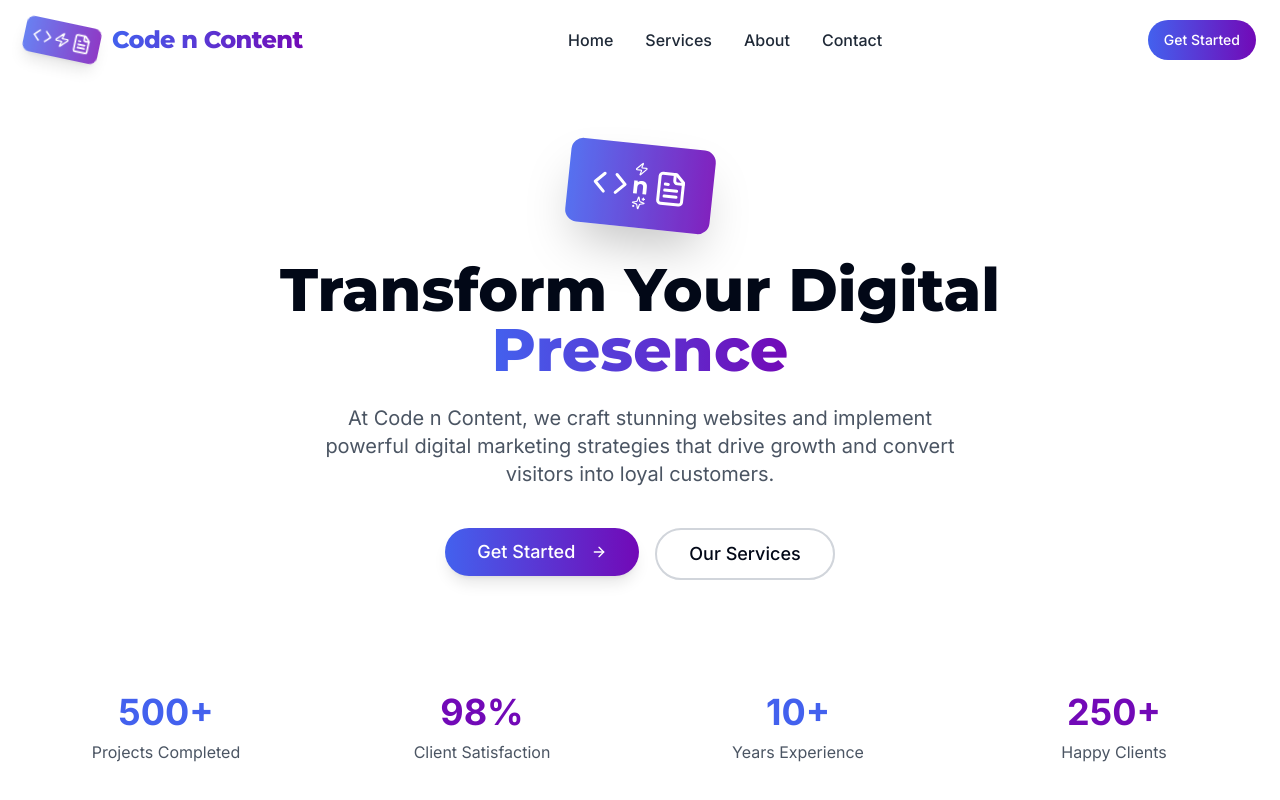
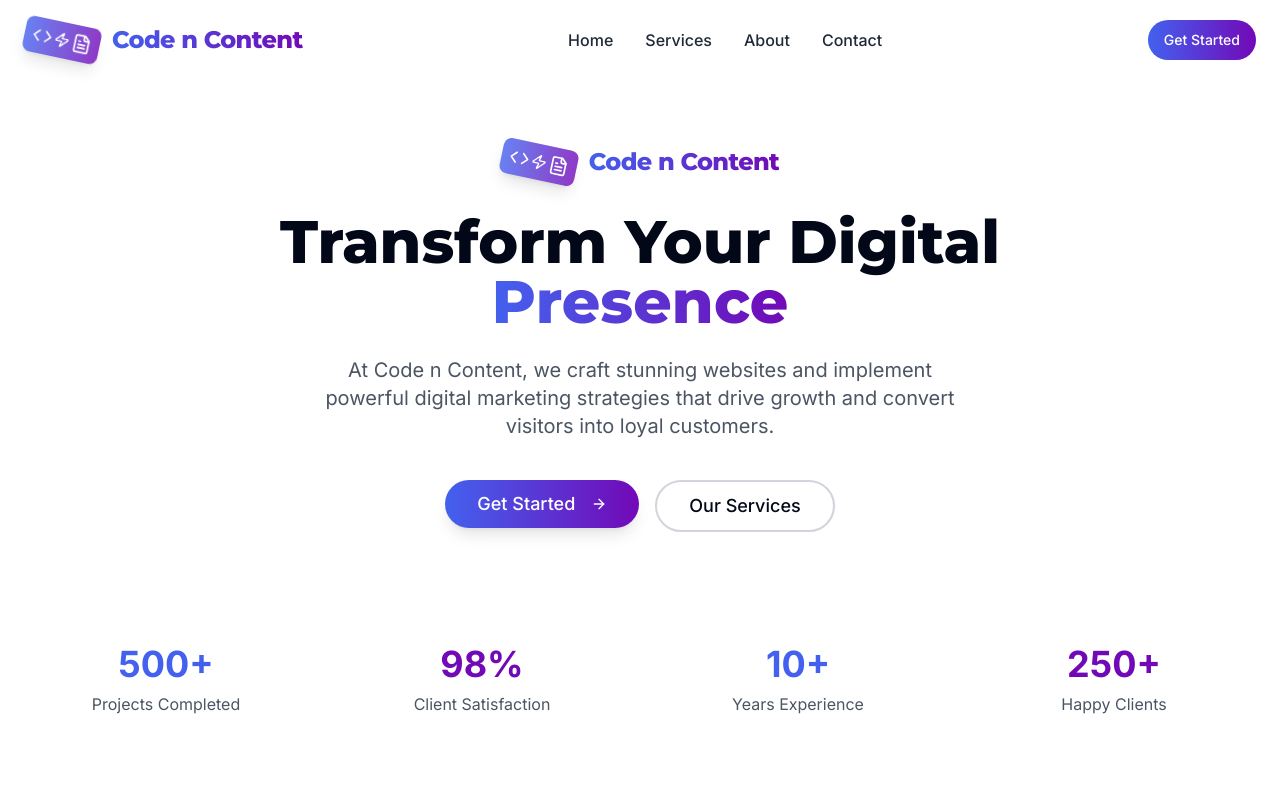
Before and after one commit to gopalagrawal1721/accernity-web-spark, a React (Vite) app: page / in a window 1280 px wide. Shown: the top 800 px of the page. Built offline with nearby package versions, Linux system fonts and the light colour scheme.

Commit message:
Fix: Consistent logo usage
Ensure the logo in the Hero section matches the header logo.

```diff
--- a/src/components/home/Hero.tsx
+++ b/src/components/home/Hero.tsx
@@ -1,4 +1,3 @@
-
 import { Button } from "@/components/ui/button";
 import { ArrowRight, Code, FileText, Zap, Sparkles } from "lucide-react";
 import { Link } from "react-router-dom";
@@ -10,16 +9,13 @@ const Hero = () => {
       <div className="container mx-auto px-4 md:px-6 relative">
         <div className="max-w-4xl mx-auto text-center">
           <div className="flex items-center justify-center mb-8">
-            <div className="flex items-center justify-center bg-gradient-to-r from-brand-blue to-brand-purple p-6 rounded-xl shadow-2xl transform rotate-6 hover:rotate-0 transition-all duration-300">
-              <div className="absolute inset-0 bg-white opacity-10 rounded-xl"></div>
-              <Code className="text-white" size={36} />
-              <div className="relative mx-1">
-                <Zap className="text-white absolute -top-2 left-1/2 transform -translate-x-1/2" size={14} />
-                <span className="text-white font-montserrat font-bold text-2xl">n</span>
-                <Sparkles className="text-white absolute -bottom-2 left-1/2 transform -translate-x-1/2" size={14} />
-              </div>
-              <FileText className="text-white" size={36} />
+            <div className="relative mr-3 flex items-center justify-center bg-gradient-to-r from-brand-blue to-brand-purple p-2 rounded-lg transform rotate-12 shadow-lg">
+              <div className="absolute inset-0 bg-white opacity-20 rounded-lg"></div>
+              <Code className="text-white z-10" size={20} />
+              <Zap className="text-white z-10 mx-0.5" size={16} />
+              <FileText className="text-white z-10" size={20} />
             </div>
+            <span className="font-montserrat font-extrabold text-transparent bg-clip-text bg-gradient-to-r from-brand-blue to-brand-purple tracking-tight text-2xl">Code n Content</span>
           </div>
           <h1 className="text-4xl md:text-5xl lg:text-6xl font-montserrat font-extrabold leading-tight mb-6 animate-fade-in">
             Transform Your Digital <span className="gradient-text">Presence</span>
```
